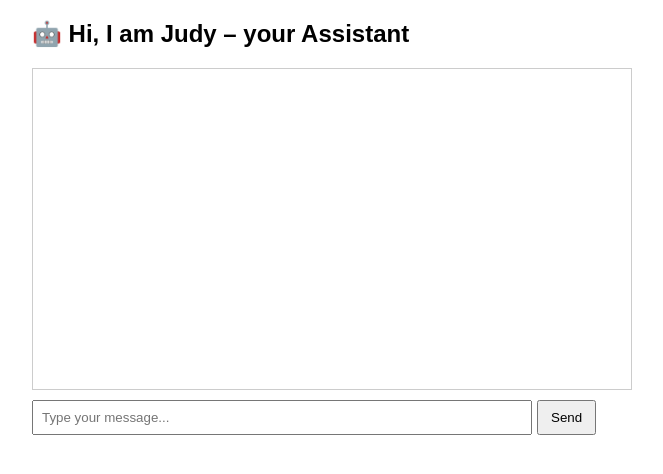
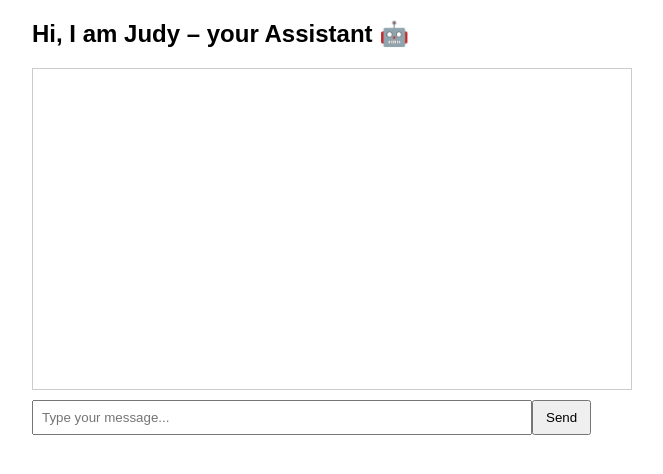
Before and after one commit to iessel-git/judy-basic-chat, a Next.js app: page / in a window 1280 px wide. Shown: the top 474 px of the page, without its empty margins (308-971 px from the left). Built offline with nearby package versions, Linux system fonts and the light colour scheme.

Commit message:
Update index.tsx

```diff
--- a/pages/index.tsx
+++ b/pages/index.tsx
@@ -1,52 +1,51 @@
 import { useState } from "react";
 
 export default function Home() {
-  const [messages, setMessages] = useState<{ role: string; content: string }[]>([]);
+  const [messages, setMessages] = useState([]);
   const [input, setInput] = useState("");
 
   const sendMessage = async () => {
     if (!input) return;
     const userMessage = { role: "user", content: input };
-    setMessages((prev) => [...prev, userMessage]);
+    setMessages([...messages, userMessage]);
 
     const res = await fetch("/api/chat", {
       method: "POST",
       headers: { "Content-Type": "application/json" },
-      body: JSON.stringify({ message: input })
+      body: JSON.stringify({ message: input }),
     });
 
     const data = await res.json();
     const botMessage = { role: "assistant", content: data.reply };
-    setMessages((prev) => [...prev, botMessage]);
+    setMessages((m) => [...m, botMessage]);
     setInput("");
   };
 
   return (
-    <main style={{ maxWidth: "600px", margin: "auto", fontFamily: "sans-serif" }}>
-      <h2>🤖 Hi, I am Judy – your Assistant</h2>
+    <main style={{ maxWidth: 600, margin: "auto", fontFamily: "sans-serif" }}>
+      <h2>Hi, I am Judy – your Assistant 🤖</h2>
       <div
         style={{
           border: "1px solid #ccc",
-          padding: "10px",
-          height: "300px",
+          padding: 10,
+          height: 300,
           overflowY: "auto",
-          marginBottom: "10px"
         }}
       >
         {messages.map((m, i) => (
           <p key={i}>
-            <strong>{m.role === "user" ? "You" : "Judy"}:</strong> {m.content}
+            <strong>{m.role}:</strong> {m.content}
           </p>
         ))}
       </div>
       <input
-        style={{ width: "80%", padding: "8px" }}
+        style={{ width: "80%", padding: 8, marginTop: 10 }}
         value={input}
         onChange={(e) => setInput(e.target.value)}
         onKeyDown={(e) => e.key === "Enter" && sendMessage()}
         placeholder="Type your message..."
       />
-      <button style={{ padding: "8px 12px", marginLeft: "5px" }} onClick={sendMessage}>
+      <button style={{ padding: "8px 12px" }} onClick={sendMessage}>
         Send
       </button>
     </main>
```
